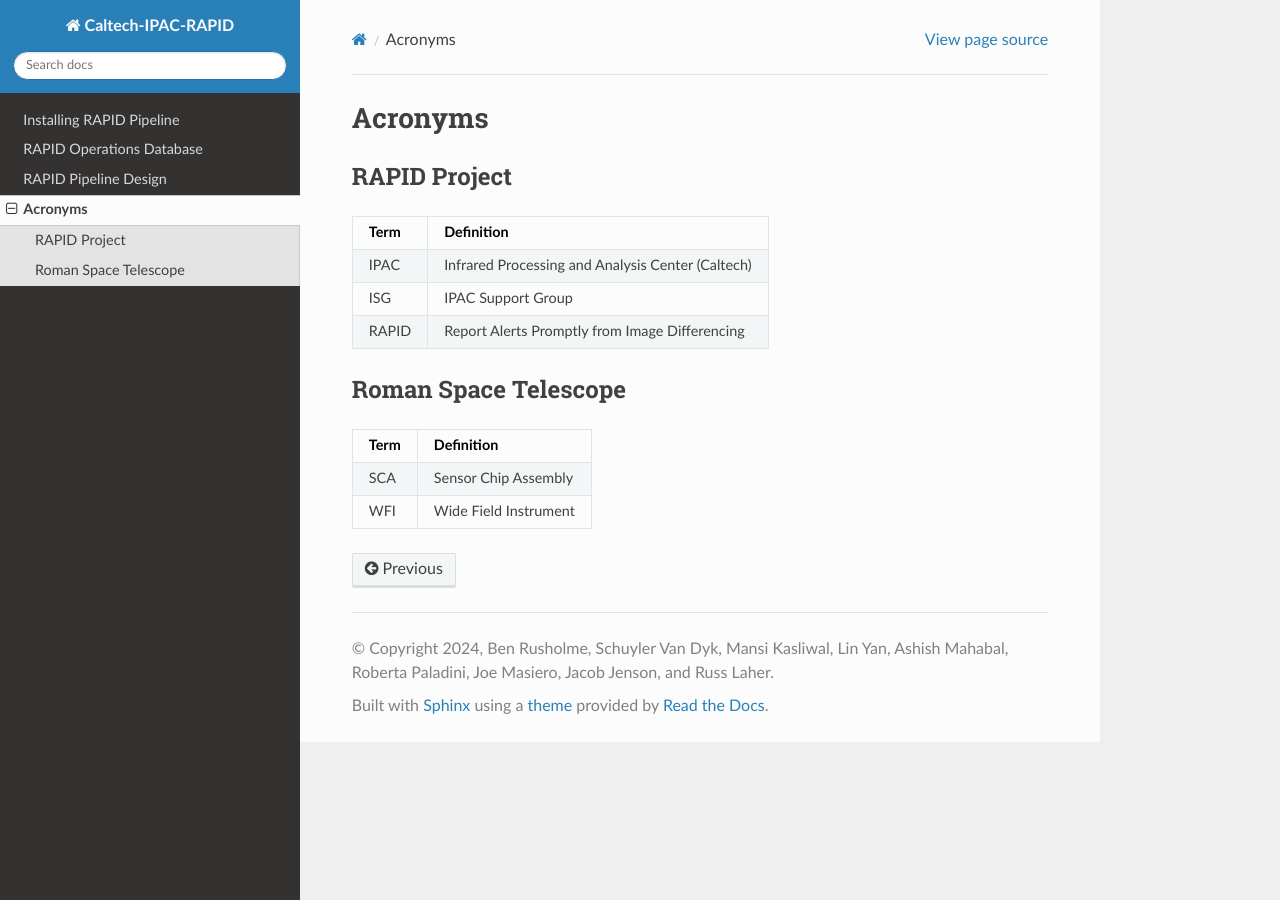
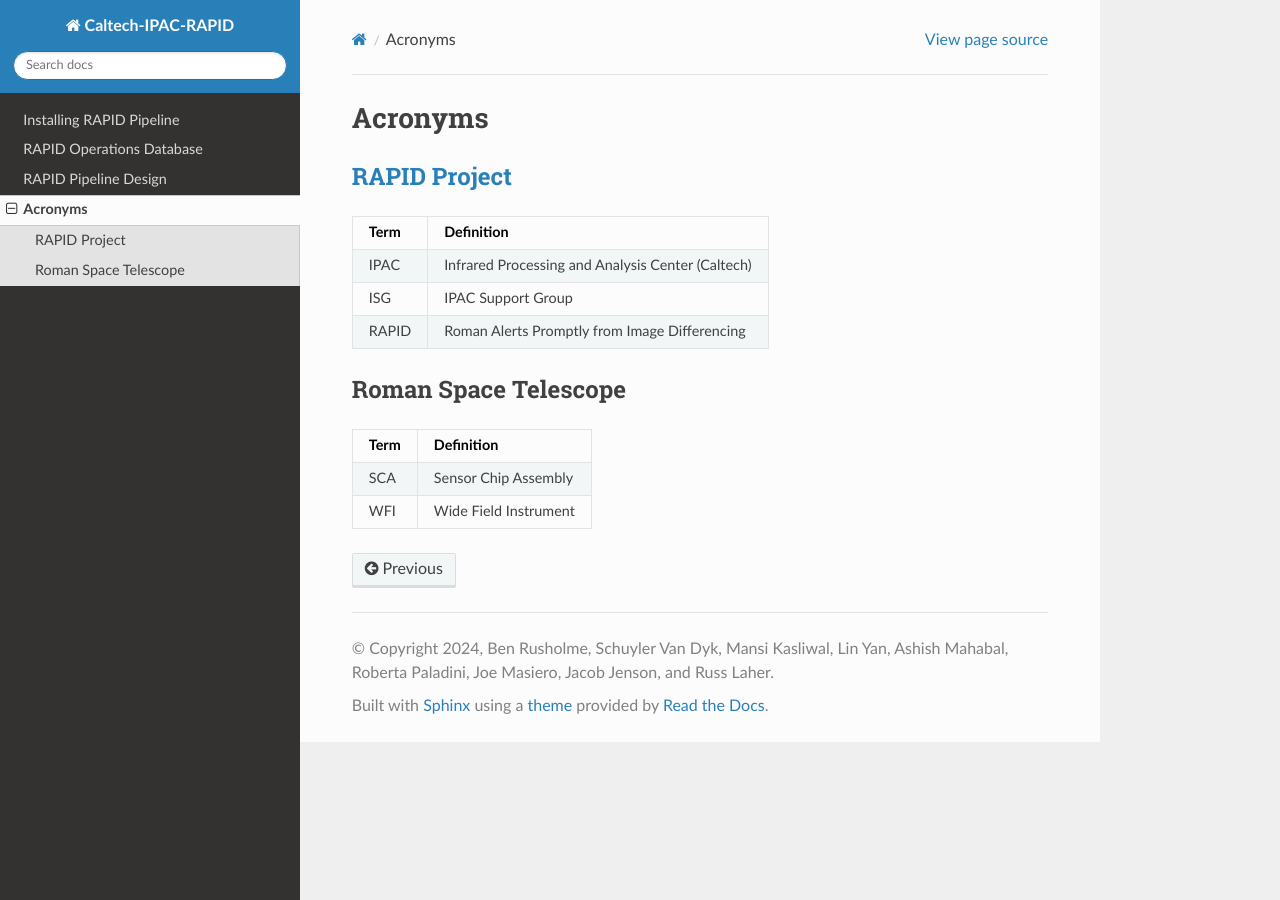
Before and after one commit to Caltech-IPAC/rapid, a Sphinx documentation site: the page built from docs/source/acronyms.rst, in a window 1280 px wide. Built offline with Sphinx 7.4.7 and the Read the Docs theme 3.1.0, drawn with Linux system fonts in a browser that asks for light colours.

Commit message:
Maded correction and added RAPID Project URL.

```diff
--- a/docs/source/acronyms.rst
+++ b/docs/source/acronyms.rst
@@ -1,7 +1,7 @@
 Acronyms
 ####################################################
 
-RAPID Project
+`RAPID Project <https://www.ipac.caltech.edu/project/rapid>`_
 *************************************
 
 +-----------------+----------------------------------------------------------+
@@ -11,7 +11,7 @@ RAPID Project
 +-----------------+----------------------------------------------------------+
 | ISG             | IPAC Support Group                                       |
 +-----------------+----------------------------------------------------------+
-| RAPID           | Report Alerts Promptly from Image Differencing           |
+| RAPID           | Roman Alerts Promptly from Image Differencing            |
 +-----------------+----------------------------------------------------------+
 
 Roman Space Telescope
```
